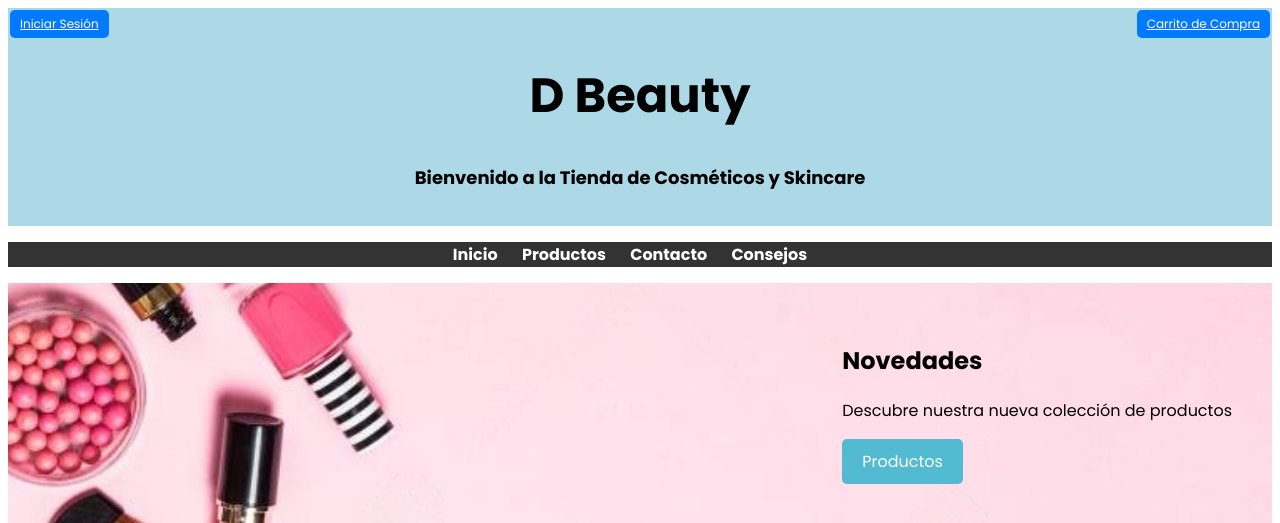
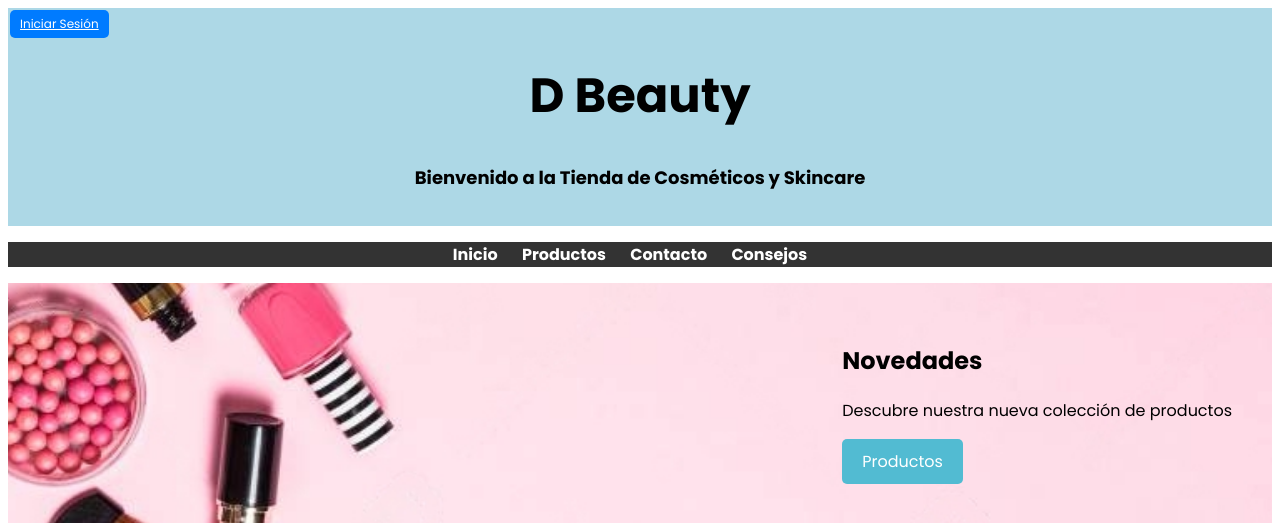
Before and after one commit to NataliaArzeeee/Pagina-Web-, a Django app: page / in a window 1280 px wide. Shown: the top 523 px of the page. Run offline with Django 4.2, Linux system fonts and the light colour scheme; parts of the project's set-up code (start-up, migrations or seed data) failed here and were passed over; some libraries are stand-ins or nearby versions.

Commit message:
Resultado segundo sprint

```diff
--- a/app - Backup/skincare/templates/skincare/inicio.html
+++ b/app - Backup/skincare/templates/skincare/inicio.html
@@ -50,8 +50,6 @@
     {% else %}
         <a href="/login" class="login-button">Iniciar Sesión</a>
     {% endif %}
-
-    <a href="/carrito_compra" class="cart-button">Carrito de Compra</a>
 
     <header>
         <h1 style="font-size: 48px;">D Beauty</h1>
```
